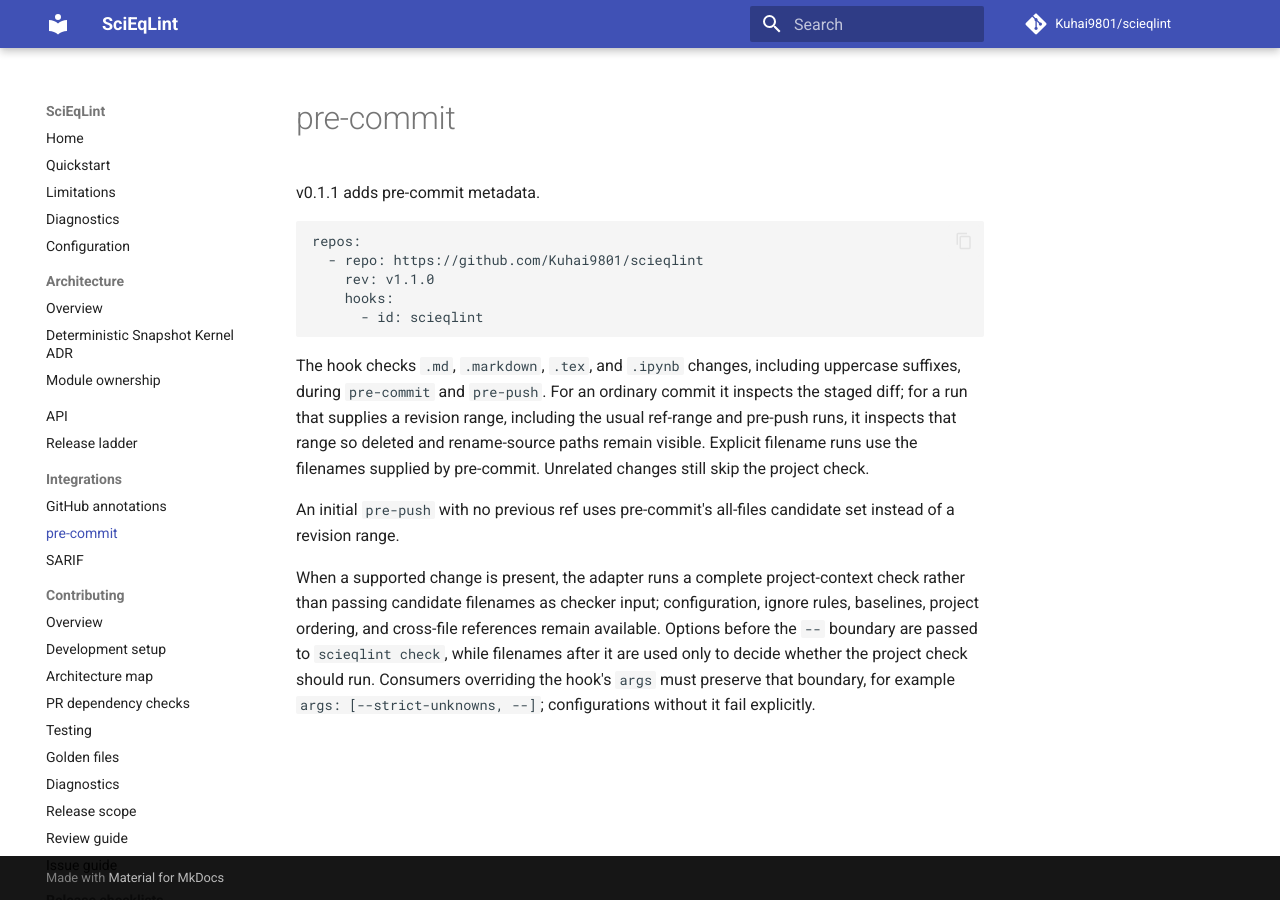
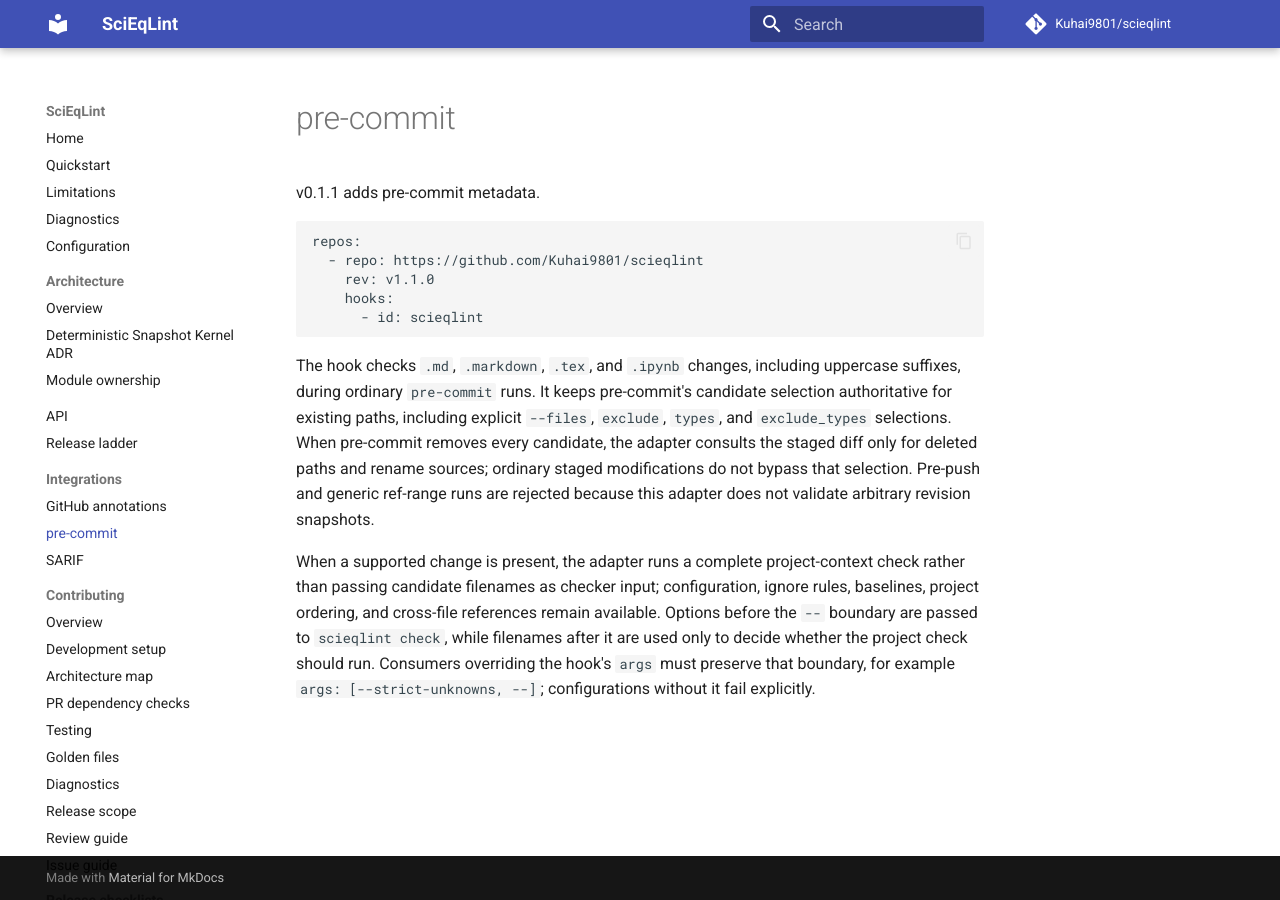
Before and after one commit to 1sgtpepper/scieqlint, an MkDocs documentation site: the page built from docs/integrations/pre-commit.md, in a window 1280 px wide. Built offline with MkDocs 1.6.1 and Material for MkDocs 9.7.7, drawn with Linux system fonts in a browser that asks for light colours; comment, search, counter and statistics services are not loaded.

Commit message:
Narrow pre-commit snapshot handling

````diff
--- a/.pre-commit-hooks.yaml
+++ b/.pre-commit-hooks.yaml
@@ -4,8 +4,7 @@
   entry: python -m scieqlint.pre_commit
   args: ["--"]
   language: python
-  files: '(?i)\.(md|markdown|tex|ipynb)$'
-  stages: [pre-commit, pre-push]
+  stages: [pre-commit]
   always_run: true
   pass_filenames: true
   require_serial: true
--- a/docs/integrations/pre-commit.md
+++ b/docs/integrations/pre-commit.md
@@ -11,14 +11,12 @@
 ```
 
 The hook checks `.md`, `.markdown`, `.tex`, and `.ipynb` changes, including uppercase
-suffixes, during `pre-commit` and `pre-push`. For an ordinary commit it inspects the
-staged diff; for a run that supplies a revision range, including the usual ref-range
-and pre-push runs, it inspects that range so deleted and rename-source paths remain
-visible. Explicit filename runs use the filenames supplied by pre-commit. Unrelated
-changes still skip the project check.
-
-An initial `pre-push` with no previous ref uses pre-commit's all-files candidate set
-instead of a revision range.
+suffixes, during ordinary `pre-commit` runs. It keeps pre-commit's candidate selection
+authoritative for existing paths, including explicit `--files`, `exclude`, `types`, and
+`exclude_types` selections. When pre-commit removes every candidate, the adapter
+consults the staged diff only for deleted paths and rename sources; ordinary staged
+modifications do not bypass that selection. Pre-push and generic ref-range runs are
+rejected because this adapter does not validate arbitrary revision snapshots.
 
 When a supported change is present, the adapter runs a complete project-context check
 rather than passing candidate filenames as checker input; configuration, ignore rules,
````
Also changed, not shown: CHANGELOG.md (+3 -3 lines), 2 other files.
